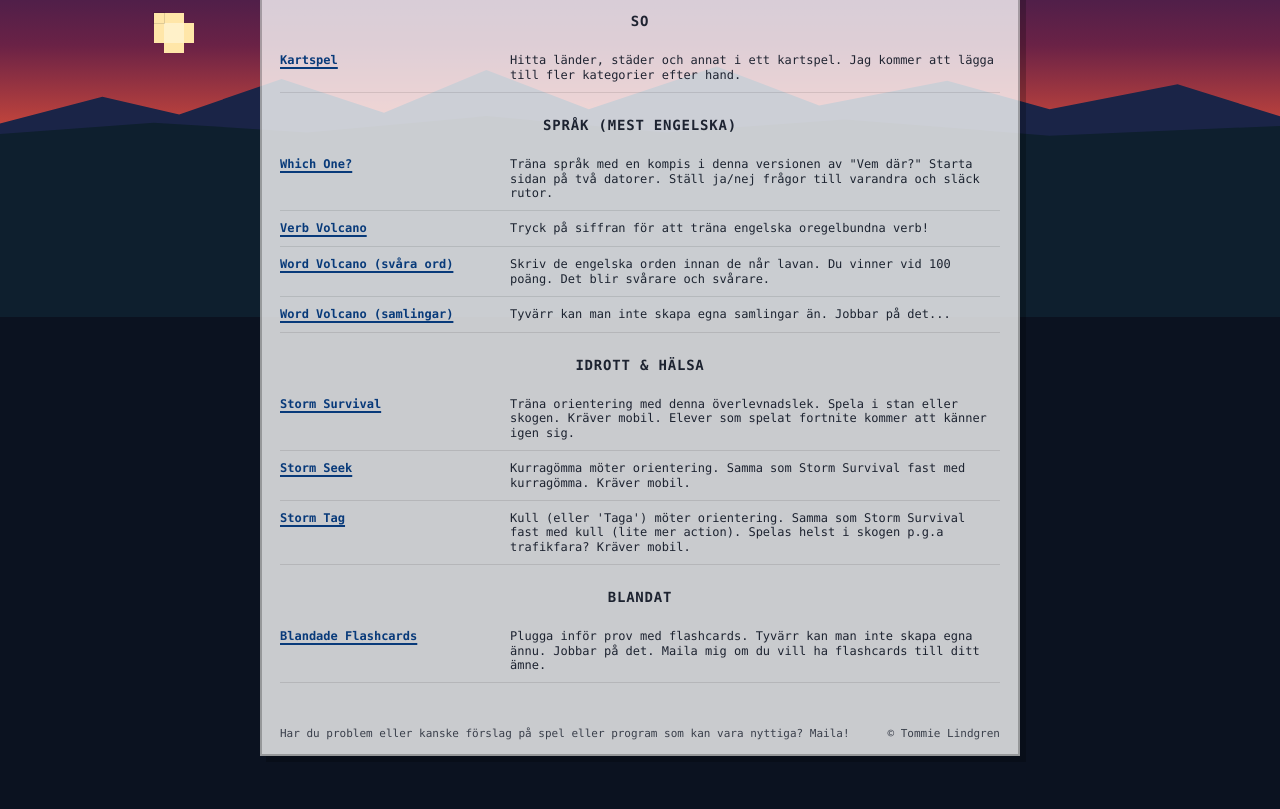
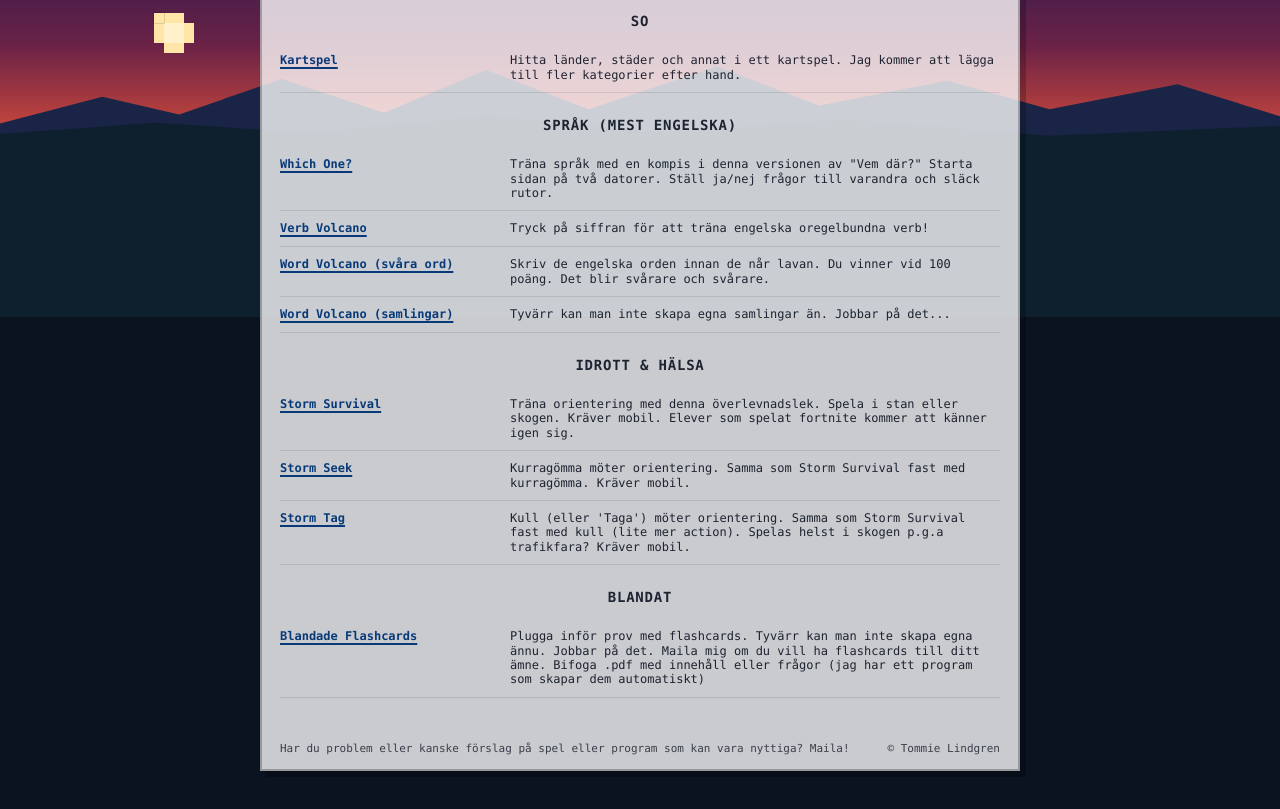
Before and after one commit to wedg3/pyssel, a plain HTML site: page index.html in a window 1280 px wide. Shown: the part 483-1292 px from the top of the page. Drawn offline with Linux system fonts and the light colour scheme.

Commit message:
Update index.html

```diff
--- a/index.html
+++ b/index.html
@@ -425,7 +425,7 @@
         <ul>
           <li>
             <div class="colLink"><a href="https://wedg3.github.io/flashcards/lists.html">Blandade Flashcards</a></div>
-            <div class="colDesc desc">Plugga inför prov med flashcards. Tyvärr kan man inte skapa egna ännu. Jobbar på det. Maila mig om du vill ha flashcards till ditt ämne.</div>
+            <div class="colDesc desc">Plugga inför prov med flashcards. Tyvärr kan man inte skapa egna ännu. Jobbar på det. Maila mig om du vill ha flashcards till ditt ämne. Bifoga .pdf med innehåll eller frågor (jag har ett program som skapar dem automatiskt)</div>
           </li>
 
         </ul>
```
